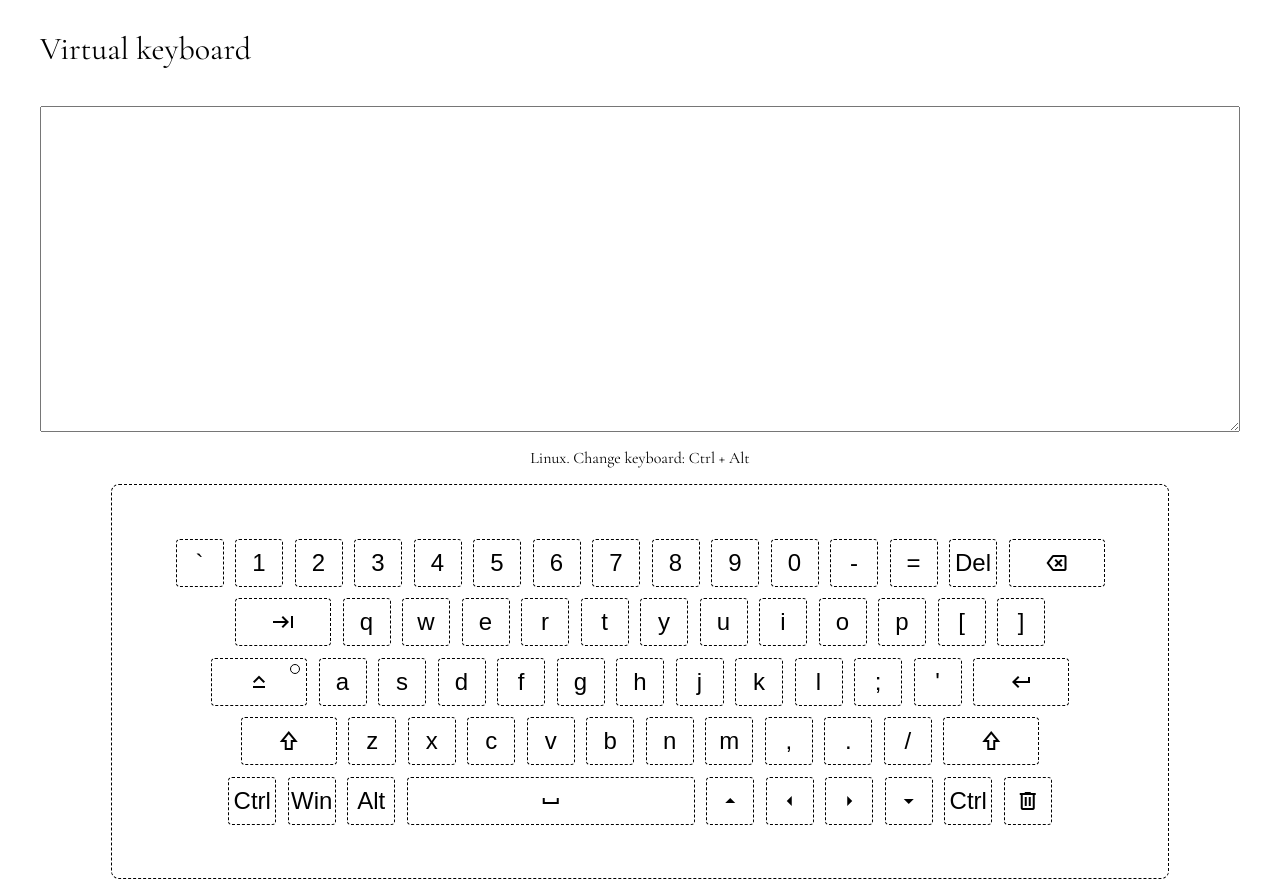
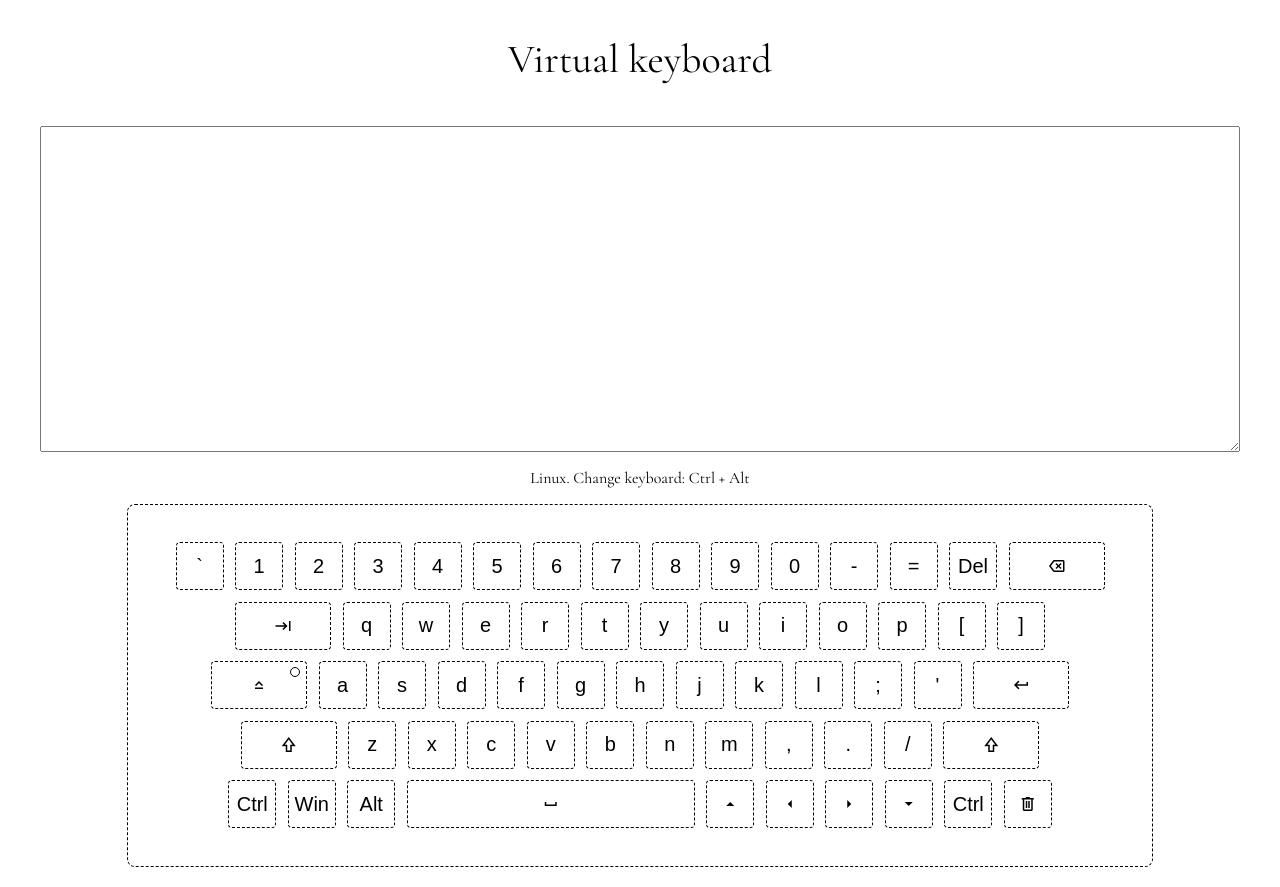
Before and after one commit to lazy-goose/virtual-keyboard, a website with bundled scripts: page source/index.html in a window 1280 px wide. Built offline with nearby package versions, Linux system fonts and the light colour scheme.

Commit message:
fix: center heading, adjust font-sizes

```diff
--- a/source/styles/themes/development.css
+++ b/source/styles/themes/development.css
@@ -17,12 +17,14 @@
 
 .heading {
   font-weight: normal;
-  font-size: 2rem;
+  font-size: 2.5rem;
+  text-align: center;
 }
 
 .textarea {
   min-height: 20rem;
   font-family: inherit;
+  font-size: 1.5rem;
 }
 
 .help {
@@ -30,7 +32,7 @@
 }
 
 .keyboard {
-  padding: 3rem;
+  padding: 2rem;
   width: 80%;
   margin: 0 auto;
   border: var(--border-w) dashed var(--color-neutral-dark);
@@ -52,7 +54,7 @@
   padding: 1rem;
   width: var(--key-1w);
   height: 3rem;
-  font-size: 1.5rem;
+  font-size: 1.25rem;
   border: var(--border-w) dashed var(--color-neutral-dark);
   border-radius: 4px;
   background-color: transparent;
```
